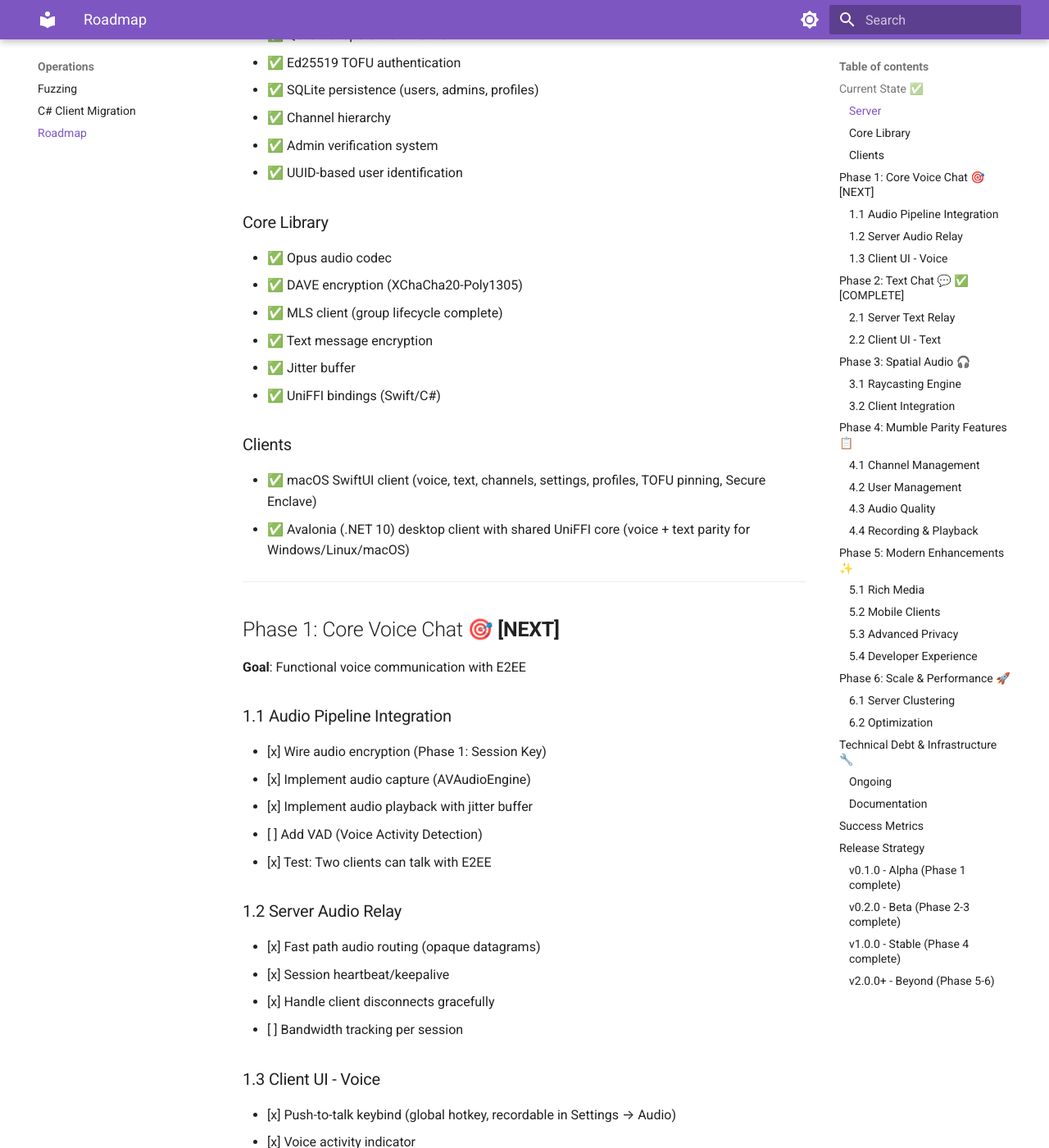
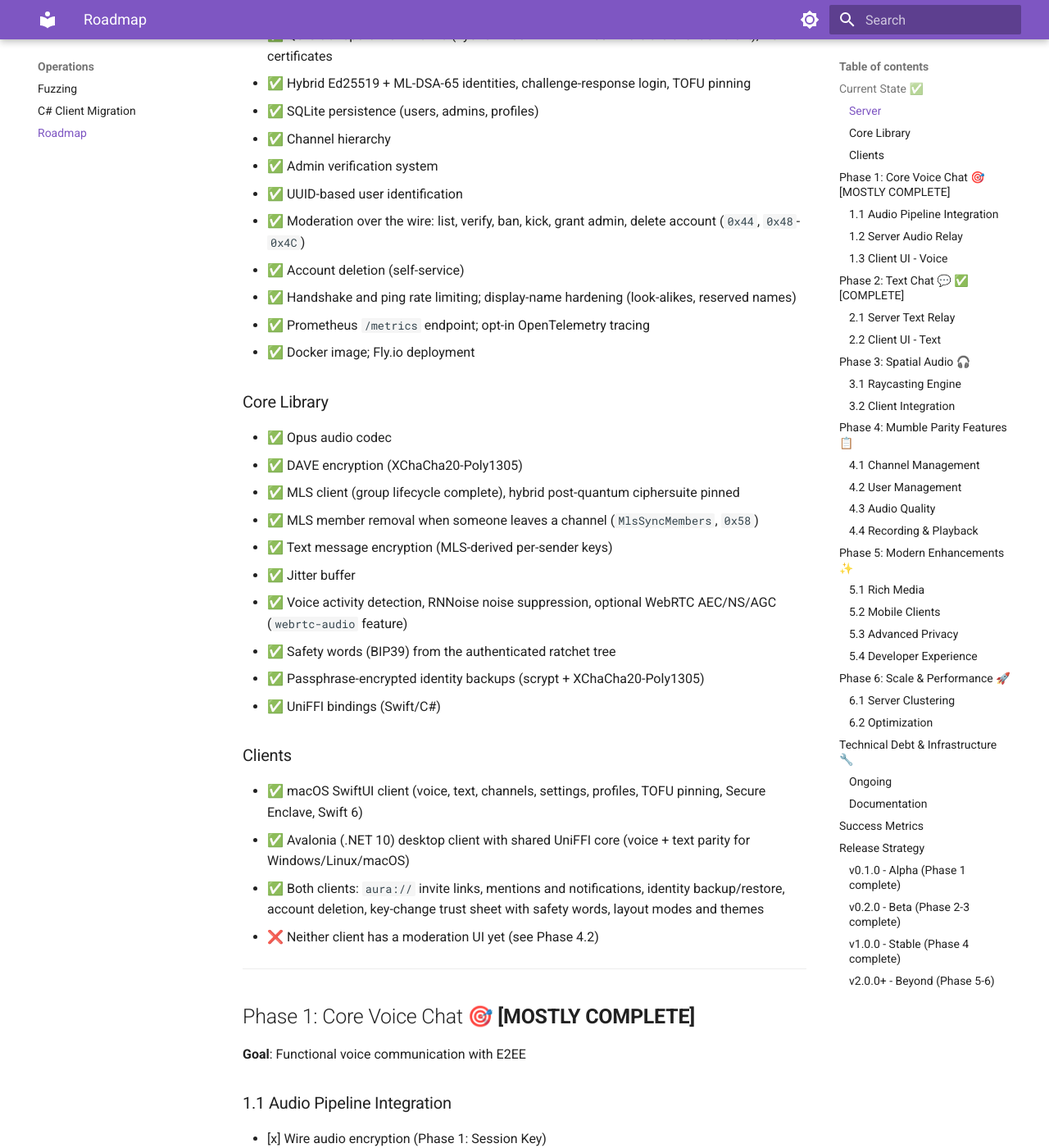
Before and after one commit to klobucar/aura, an MkDocs documentation site: the page built from docs/ROADMAP.md, in a window 1280 px wide and 1400 px high, scrolled down 386 px. Shown: the whole window at 82% size. Built offline with MkDocs 1.6.1 and Material for MkDocs 9.7.7, drawn with Linux system fonts in a browser that asks for light colours; some of the changed text lies outside the part shown.

Commit message:
docs: refresh roadmap

```diff
--- a/docs/ROADMAP.md
+++ b/docs/ROADMAP.md
@@ -7,28 +7,39 @@
 ## Current State ✅
 
 ### Server
-- ✅ QUIC transport with TLS 1.3
-- ✅ Ed25519 TOFU authentication
+- ✅ QUIC transport with TLS 1.3 (hybrid X25519MLKEM768 where the client offers it), ACME certificates
+- ✅ Hybrid Ed25519 + ML-DSA-65 identities, challenge-response login, TOFU pinning
 - ✅ SQLite persistence (users, admins, profiles)
 - ✅ Channel hierarchy
 - ✅ Admin verification system
 - ✅ UUID-based user identification
+- ✅ Moderation over the wire: list, verify, ban, kick, grant admin, delete account (`0x44`, `0x48`-`0x4C`)
+- ✅ Account deletion (self-service)
+- ✅ Handshake and ping rate limiting; display-name hardening (look-alikes, reserved names)
+- ✅ Prometheus `/metrics` endpoint; opt-in OpenTelemetry tracing
+- ✅ Docker image; Fly.io deployment
 
 ### Core Library
 - ✅ Opus audio codec
 - ✅ DAVE encryption (XChaCha20-Poly1305)
-- ✅ MLS client (group lifecycle complete)
-- ✅ Text message encryption
+- ✅ MLS client (group lifecycle complete), hybrid post-quantum ciphersuite pinned
+- ✅ MLS member removal when someone leaves a channel (`MlsSyncMembers`, `0x58`)
+- ✅ Text message encryption (MLS-derived per-sender keys)
 - ✅ Jitter buffer
+- ✅ Voice activity detection, RNNoise noise suppression, optional WebRTC AEC/NS/AGC (`webrtc-audio` feature)
+- ✅ Safety words (BIP39) from the authenticated ratchet tree
+- ✅ Passphrase-encrypted identity backups (scrypt + XChaCha20-Poly1305)
 - ✅ UniFFI bindings (Swift/C#)
 
 ### Clients
-- ✅ macOS SwiftUI client (voice, text, channels, settings, profiles, TOFU pinning, Secure Enclave)
+- ✅ macOS SwiftUI client (voice, text, channels, settings, profiles, TOFU pinning, Secure Enclave, Swift 6)
 - ✅ Avalonia (.NET 10) desktop client with shared UniFFI core (voice + text parity for Windows/Linux/macOS)
+- ✅ Both clients: `aura://` invite links, mentions and notifications, identity backup/restore, account deletion, key-change trust sheet with safety words, layout modes and themes
+- ❌ Neither client has a moderation UI yet (see Phase 4.2)
 
 ---
 
-## Phase 1: Core Voice Chat 🎯 **[NEXT]**
+## Phase 1: Core Voice Chat 🎯 **[MOSTLY COMPLETE]**
 
 **Goal**: Functional voice communication with E2EE
 
@@ -36,21 +47,22 @@
 - [x] Wire audio encryption (Phase 1: Session Key)
 - [x] Implement audio capture (AVAudioEngine)
 - [x] Implement audio playback with jitter buffer
-- [ ] Add VAD (Voice Activity Detection)
+- [x] Add VAD (Voice Activity Detection) — Rust core (`vad.rs`), used by both clients in voice-activation mode
 - [x] Test: Two clients can talk with E2EE
 
 ### 1.2 Server Audio Relay
 - [x] Fast path audio routing (opaque datagrams)
 - [x] Session heartbeat/keepalive
 - [x] Handle client disconnects gracefully
-- [ ] Bandwidth tracking per session
+- [ ] Bandwidth tracking per session — counted per session and logged at disconnect, plus a global `aura_audio_bytes_total` metric; no per-session query or limit
 
 ### 1.3 Client UI - Voice
-- [x] Push-to-talk keybind (global hotkey, recordable in Settings → Audio)
+- [x] Push-to-talk keybind (recordable in Settings → Audio) — macOS global; desktop global on Windows only (low-level hook, never run on Windows), window-focused elsewhere
 - [x] Voice activity indicator
 - [x] Audio settings (input/output device selection)
 - [x] Per-user local volume sliders + local mute (persisted across reconnects)
-- [ ] Input gain / master output volume
+- [x] Master output volume — both clients
+- [ ] Input gain (microphone level; only WebRTC AGC exists)
 
 **Milestone**: Two users can join a channel and talk with E2EE ✅
 
@@ -74,12 +87,16 @@
 - ✅ Text selection support
 - ✅ Reply-to threading
 - ✅ Basic markdown rendering
+- ✅ Mentions with keyword notifications (level: everything / mentions / nothing)
+- ❌ Reactions, typing indicators, message history (nothing is stored; by design)
 
 **Milestone**: Users can send/receive encrypted text in channels ✅
 
-**Note**: Text is encrypted with DAVE using MLS-derived per-sender keys. Messages
-carry the epoch they were encrypted under, and clients retain keys for the last
-few epochs so a message in flight across a membership change still decrypts.
+**Note**: Text is end-to-end encrypted with DAVE using MLS-derived per-sender
+keys; the server relays ciphertext only. Messages carry the epoch they were
+encrypted under, and clients retain keys for the last few epochs so a message in
+flight across a membership change still decrypts. `reply_to_id` is sent in the
+clear.
 
 ---
 
@@ -109,6 +126,7 @@ few epochs so a message in flight across a membership change still decrypts.
 - [x] Move between channels (via `MSG_JOIN_CHANNEL`)
 - [x] Delete channels (Admin) — occupants are evicted and moved to the lobby
 - [ ] Temporary channels
+- [x] Channel hierarchy in the protocol and DB (`parent_id`); no nested UI
 - [x] Channel descriptions/MOTD (via `comment` field)
 - [ ] ACL system (view/speak/enter permissions)
 
@@ -116,19 +134,25 @@ few epochs so a message in flight across a membership change still decrypts.
 - [x] User list with online status (Server-side tracking complete)
 - [x] Mute/deafen (server-broadcast status + local-only per-user mute)
 - [x] User comments/avatars (Protocol & DB storage ready)
+- [x] Account deletion (self-service; admins can delete others)
+- [x] Admin moderation protocol: list, verify, ban (ends live connections), kick, grant admin — server only
+- [ ] Moderation console UI — macOS and desktop (in progress)
+- [ ] Profile hardening (in progress): server must not rebroadcast the client-supplied `display_name` in `ProfileUpdated`; enforce avatar (128 KB) and bio (512 KB) limits and an image-type check; clients verify profile signatures (`verify_profile` has no caller)
+- [x] Invite links (`aura://`, certificate fingerprint pinned in every build)
 - [ ] Friend system
 - [ ] User registration tokens
+- [ ] Direct messages (`dm_groups` / `dm_messages` tables exist; no handlers or UI)
 
 ### 4.3 Audio Quality
-- [ ] Configurable bitrate (8-128 kbps)
-- [ ] Audio preprocessing (noise suppression, AGC)
-- [ ] Echo cancellation
+- [ ] Configurable bitrate (8-128 kbps) — Opus encoder takes a bitrate (default 64 kbps); no setting exposed
+- [x] Audio preprocessing (noise suppression, AGC) — RNNoise and WebRTC NS/AGC toggles on macOS and desktop
+- [x] Echo cancellation — WebRTC AEC toggle on both clients; needs a `webrtc-audio` core build
 - [ ] Stereo/mono toggle
 
 ### 4.4 Recording & Playback
 - [ ] Local recording (encrypted)
 - [ ] Audio file playback to channel
-- [ ] Text-to-speech integration
+- [ ] Text-to-speech integration — macOS ✅ (`TtsManager`, speaks chat and join/leave); desktop not started
 
 **Milestone**: Feature parity with Mumble 1.4.x
 
@@ -137,7 +161,7 @@ few epochs so a message in flight across a membership change still decrypts.
 ## Phase 5: Modern Enhancements ✨
 
 ### 5.1 Rich Media
-- [ ] Image/file sharing (encrypted)
+- [ ] Image/file sharing (encrypted) — needs a blob stream (control frames are capped at 256 KB); client encrypts with the text-group key, server relays opaque chunks and stores nothing. `MediaType` and attachment fields exist in `TextMessage`; nothing sends them
 - [ ] Voice message recording
 - [ ] Screen sharing (video codec)
 - [ ] Emoji reactions
@@ -145,19 +169,22 @@ few epochs so a message in flight across a membership change still decrypts.
 ### 5.2 Mobile Clients
 - [ ] iOS app (Swift)
 - [ ] Android app (Kotlin)
-- [ ] Push notifications for mentions
+- [ ] Push notifications for mentions (macOS and desktop local notifications ✅; no mobile client or push path)
 
 ### 5.3 Advanced Privacy
 - [ ] Onion routing option (Tor integration)
 - [ ] Metadata minimization
-- [ ] Disappearing messages
+- [ ] Disappearing messages (nothing is stored server-side today)
 - [ ] Anonymous mode (no persistent identity)
+- [x] Hybrid post-quantum identities and key exchange
+- [x] Key-change trust sheet and safety-word verification — both clients
 
 ### 5.4 Developer Experience
 - [ ] Plugin API (WASM?)
 - [ ] Bot framework
 - [ ] Webhooks for integrations
-- [ ] Prometheus metrics
+- [x] Prometheus metrics (`/metrics`)
+- [x] OpenTelemetry tracing (opt-in, server and clients)
 
 ---
 
@@ -180,19 +207,23 @@ few epochs so a message in flight across a membership change still decrypts.
 ## Technical Debt & Infrastructure 🔧
 
 ### Ongoing
-- [ ] Comprehensive integration tests
-- [ ] Fuzzing for protocol parsing
+- [ ] Comprehensive integration tests — server has `state_tests.rs` and `acme_tests.rs`; no end-to-end client-to-server test
+- [ ] Fuzzing for protocol parsing — `docs/FUZZING.md` is a plan; there are no fuzz targets in the repo
 - [ ] Security audit (external)
 - [ ] Performance benchmarks
-- [ ] CI/CD pipeline (GitHub Actions)
-- [ ] Docker images for server
+- [x] CI (GitHub Actions): `cargo fmt` and `clippy -D warnings`, `cargo test`, macOS `xcodebuild test`, desktop `dotnet test`, CodeQL, cargo-audit/deny, zizmor, commitlint
+- [ ] Make the macOS and desktop jobs required checks (they are path-filtered on PRs; branch protection isn't in the repo)
+- [ ] Release pipeline: tags, signed server binaries and client builds (no release workflow)
+- [x] Docker image for server
 - [ ] Kubernetes deployment manifests
+- [ ] Close open items in `docs/08_security_review.md`: A3 Debug builds accept any certificate; A6 profile signatures unchecked; A7 old plaintext exports. Update A1/A2, which it still lists as in review though #64 merged
+- [ ] Run the Windows-only paths on Windows: global push-to-talk hook, `aura://` registration
 
 ### Documentation
 - [ ] API documentation (rustdoc)
 - [ ] User manual
 - [ ] Admin guide
-- [ ] Protocol specification
+- [ ] Protocol specification — `docs/protocol.md` and `docs/protocol/control_stream.md` exist; the latter still describes some pre-protobuf layouts
 - [ ] Security whitepaper
 
 ---
```
Also changed, not shown: other parts of docs/ROADMAP.md (+1 -0 lines).
